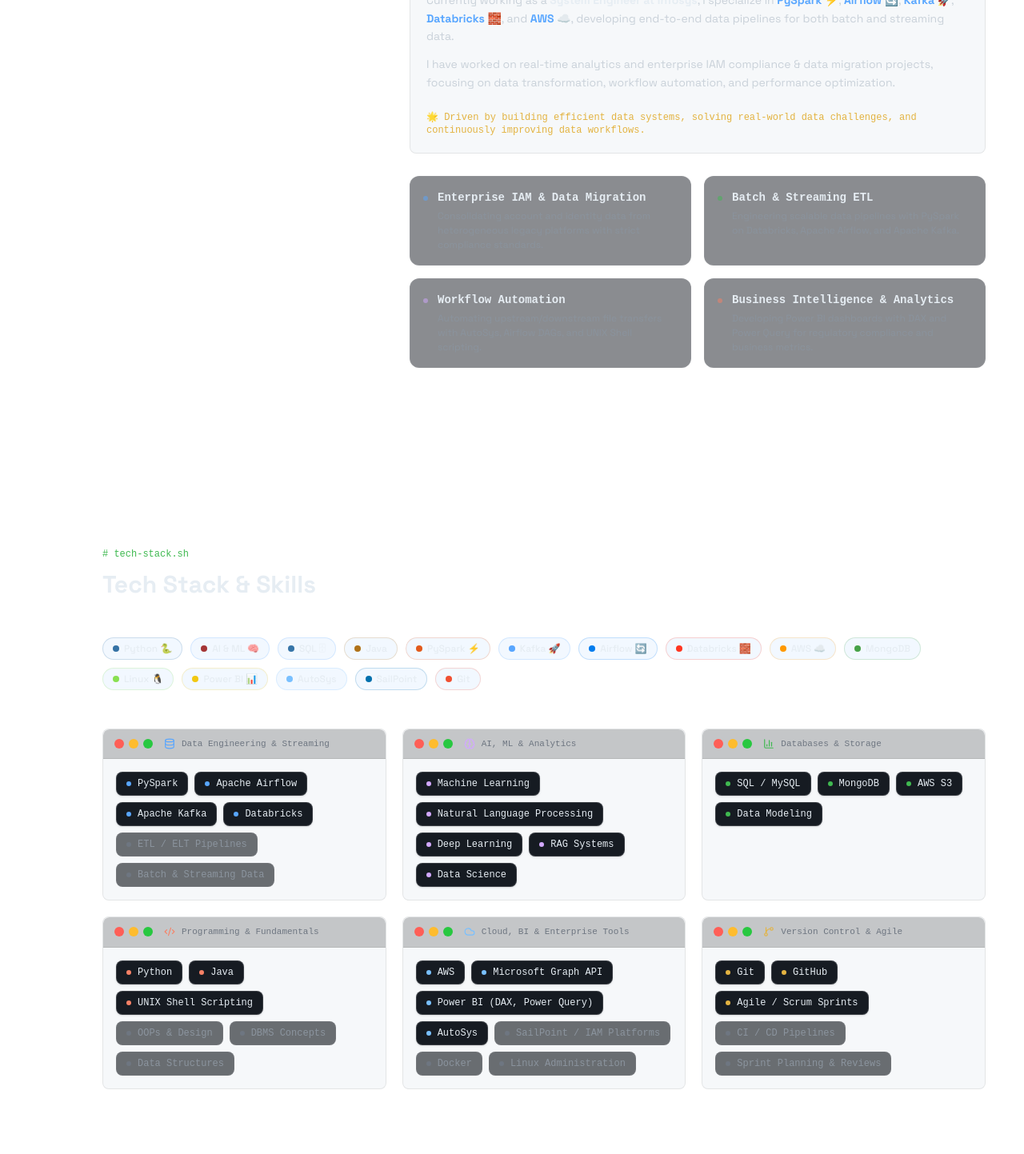
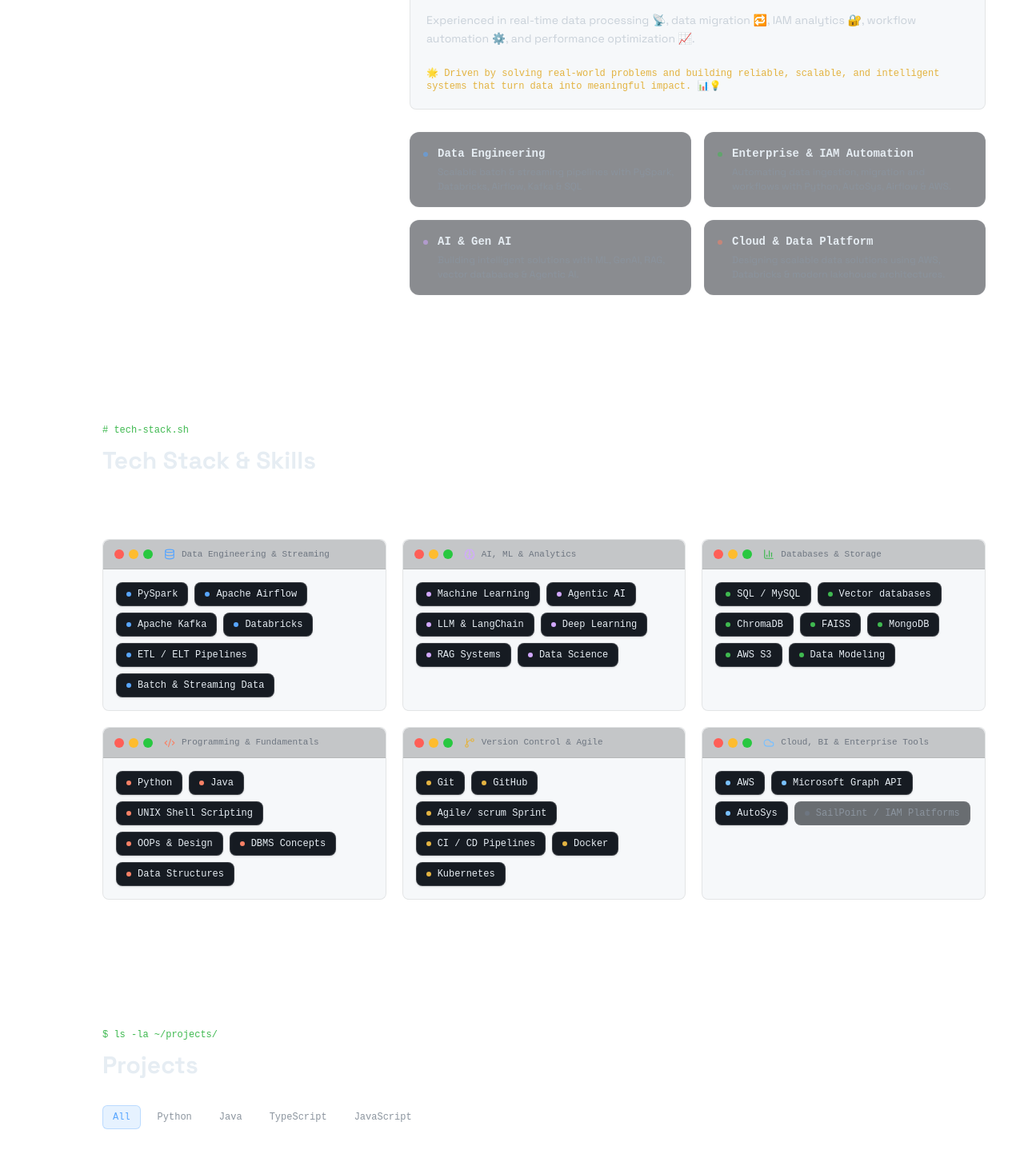
Before and after one commit to RishiKaradbhajane/Portfolio, a Next.js app: page / in a window 1280 px wide. Shown: the part 1330-2773 px from the top of the page at 80% size. Built offline with nearby package versions, Linux system fonts and the light colour scheme.

Commit message:
features added on 1st oct

```diff
--- a/src/app/page.tsx
+++ b/src/app/page.tsx
@@ -31,7 +31,7 @@
         <HeroSection />
 
         {/* About Section */}
-        <section id="about" className="py-20 lg:py-28 relative border-t border-white/5">
+        <section id="about" className="py-16 lg:py-20 relative border-t border-white/5">
           <div className="container mx-auto px-6 lg:px-12 relative z-10 w-full">
             <div className="grid grid-cols-1 lg:grid-cols-12 gap-8 lg:gap-12 items-start">
 
@@ -103,34 +103,34 @@
                       </div>
                       <div>
                         specialization: [
-                        <span className="text-[#f78166]">"PySpark"</span>,{" "}
-                        <span className="text-[#f78166]">"Airflow"</span>,{" "}
-                        <span className="text-[#f78166]">"Kafka"</span>,{" "}
-                        <span className="text-[#f78166]">"Databricks"</span>,{" "}
+                        <span className="text-[#f78166]">"Data Engineering"</span>,{" "}
+                        <span className="text-[#f78166]">"AI/ML"</span>,{" "}
+                        <span className="text-[#f78166]">"RAG"</span>,{" "}
+                        <span className="text-[#f78166]">"Agentic AI"</span>,{" "}
                         <span className="text-[#f78166]">"AWS"</span>
                         ],
                       </div>
                       <div>
-                        passion: <span className="text-[#f78166]">"Building scalable ETL pipelines &amp; real-time data systems"</span>
+                        passion: <span className="text-[#f78166]">"Building scalable data pipelines & intelligent AI systems"</span>
                       </div>
                     </div>
                     <p>&#125;;</p>
 
                     <div className="font-sans text-sm text-[#c9d1d9] leading-relaxed pt-3 space-y-3 border-t border-white/5">
                       <p>
-                        I am a Data Engineer passionate about building scalable ETL pipelines and real-time data processing systems that drive reliable analytics and business insights 📊.
+                        AI & Data Engineer passionate about building scalable data systems and intelligent AI solutions. 🚀
                       </p>
                       <p>
-                        Currently working as a <strong className="text-[#e6edf3]">System Engineer at Infosys</strong>, I specialize in <strong className="text-[#58a6ff]">PySpark ⚡</strong>, <strong className="text-[#58a6ff]">Airflow 🔄</strong>, <strong className="text-[#58a6ff]">Kafka 🚀</strong>, <strong className="text-[#58a6ff]">Databricks 🧱</strong>, and <strong className="text-[#58a6ff]">AWS ☁️</strong>, developing end-to-end data pipelines for both batch and streaming data.
+                        I specialize in PySpark ⚡, Airflow 🔄, Databricks 🧱, AWS ☁️, SQL 🗄️, Machine Learning 🤖, Generative AI ✨, RAG 🔎, Vector Databases 🧠, and Agentic AI 🕸️, building end-to-end data and AI solutions.
                       </p>
                       <p>
-                        I have worked on real-time analytics and enterprise IAM compliance &amp; data migration projects, focusing on data transformation, workflow automation, and performance optimization.
+                        Experienced in real-time data processing 📡, data migration 🔁, IAM analytics 🔐, workflow automation ⚙️, and performance optimization 📈.
                       </p>
                     </div>
 
                     {/* Driven callout */}
                     <p className="text-xs font-mono text-[#e3b341] pt-2">
-                      🌟 Driven by building efficient data systems, solving real-world data challenges, and continuously improving data workflows.
+                      🌟 Driven by solving real-world problems and building reliable, scalable, and intelligent systems that turn data into meaningful impact. 📊💡
                     </p>
                   </div>
                 </div>
@@ -140,36 +140,36 @@
                   <div className="p-4 rounded-xl bg-[#161b22]/50 border border-white/5 flex items-start gap-3">
                     <span className="w-1.5 h-1.5 rounded-full bg-[#58a6ff] mt-2 flex-shrink-0 animate-pulse" />
                     <div>
-                      <h4 className="text-sm font-semibold text-[#e6edf3] mb-1 font-mono">Enterprise IAM &amp; Data Migration</h4>
+                      <h4 className="text-sm font-semibold text-[#e6edf3] mb-1 font-mono">Data Engineering</h4>
                       <p className="text-xs text-[#8b949e] leading-normal">
-                        Consolidating account and identity data from heterogeneous legacy platforms with strict compliance standards.
+                        Scalable batch & streaming pipelines with PySpark, Databricks, Airflow, Kafka & SQL
                       </p>
                     </div>
                   </div>
                   <div className="p-4 rounded-xl bg-[#161b22]/50 border border-white/5 flex items-start gap-3">
                     <span className="w-1.5 h-1.5 rounded-full bg-[#3fb950] mt-2 flex-shrink-0 animate-pulse" />
                     <div>
-                      <h4 className="text-sm font-semibold text-[#e6edf3] mb-1 font-mono">Batch &amp; Streaming ETL</h4>
+                      <h4 className="text-sm font-semibold text-[#e6edf3] mb-1 font-mono">Enterprise & IAM Automation</h4>
                       <p className="text-xs text-[#8b949e] leading-normal">
-                        Engineering scalable data pipelines with PySpark on Databricks, Apache Airflow, and Apache Kafka.
+                        Automating data ingestion, migration and workflows with Python, AutoSys, Airflow & AWS.
                       </p>
                     </div>
                   </div>
                   <div className="p-4 rounded-xl bg-[#161b22]/50 border border-white/5 flex items-start gap-3">
                     <span className="w-1.5 h-1.5 rounded-full bg-[#d2a8ff] mt-2 flex-shrink-0 animate-pulse" />
                     <div>
-                      <h4 className="text-sm font-semibold text-[#e6edf3] mb-1 font-mono">Workflow Automation</h4>
+                      <h4 className="text-sm font-semibold text-[#e6edf3] mb-1 font-mono">AI & Gen AI</h4>
                       <p className="text-xs text-[#8b949e] leading-normal">
-                        Automating upstream/downstream file transfers with AutoSys, Airflow DAGs, and UNIX Shell scripting.
+                        Building intelligent solutions with ML, GenAI, RAG, vector databases & Agentic AI.
                       </p>
                     </div>
                   </div>
                   <div className="p-4 rounded-xl bg-[#161b22]/50 border border-white/5 flex items-start gap-3">
                     <span className="w-1.5 h-1.5 rounded-full bg-[#f78166] mt-2 flex-shrink-0 animate-pulse" />
                     <div>
-                      <h4 className="text-sm font-semibold text-[#e6edf3] mb-1 font-mono">Business Intelligence &amp; Analytics</h4>
+                      <h4 className="text-sm font-semibold text-[#e6edf3] mb-1 font-mono">Cloud & Data Platform</h4>
                       <p className="text-xs text-[#8b949e] leading-normal">
-                        Developing Power BI dashboards with DAX and Power Query for regulatory compliance and business metrics.
+                        Designing scalable data solutions using AWS, Databricks & modern lakehouse architectures.
                       </p>
                     </div>
                   </div>
--- a/src/components/Experience.tsx
+++ b/src/components/Experience.tsx
@@ -28,14 +28,17 @@
     location: "Bangalore, Karnataka, India",
     period: "July 2025 – Present",
     current: true,
-    summary: "Working on enterprise-scale Identity & Access Management (IAM) data consolidation and analytics processing.",
+    summary: "Engineered enterprise-scale IAM data pipelines and automation solutions using PySpark, Databricks, Airflow, AWS S3 and Microsoft Graph API",
     description: [
-      "I work on an enterprise IAM data platform for State Street where we consolidate account and identity data from heterogeneous legacy and directory platforms.",
-      "AutoSys handles upstream scheduling and file transfers, S3 provides the landing/archive layer, Airflow orchestrates processing, and Databricks performs the transformation and analytical processing.",
-      "I work mainly on SQL/PySpark transformations, data quality, business-rule implementation, environment handling and pipeline troubleshooting.",
-      "The resulting datasets support Power BI-based compliance reporting through PCP and identity/ownership processing through Bionics and SailPoint.",
+      "Built daily data pipelines processing 500+ GB and 50+ files/day using PySpark, Airflow, AutoSys, AWS S3 and Databricks.",
+      "Processed 100K+ IAM accounts across 8+ enterprise platforms, supporting identity governance and compliance analytics.",
+      "Optimized Spark workloads using partitioning, caching, broadcast joins and AQE, reducing execution time by ~30%.",
+      "Developed Microsoft Graph API–based automation using Entra ID authentication to extract data from SharePoint and automate targeted email distribution.",
+      "Automated 6+ IAM compliance metrics/workflows, reducing manual data-processing activities across recurring operations.",
+      "Implemented Bronze–Silver–Gold architecture, data quality checks and Unity Catalog governance for scalable and controlled data processing.",
+      "Managed error handling, retries, monitoring and production troubleshooting across Airflow and AutoSys workflows."
     ],
-    tags: ["PySpark", "Databricks", "Apache Airflow", "AWS S3", "SQL", "AutoSys", "SailPoint", "Power BI", "IAM Compliance"],
+    tags: ["Python", "PySpark", "PL/SQL", "Databricks", "Apache Airflow", "AWS S3", "SQL", "AutoSys", "Microsoft Graph API", "IAM Compliance"],
   },
   {
     type: "work",
@@ -79,7 +82,7 @@
   });
 
   return (
-    <section id="experience" className="py-20 lg:py-28 relative border-t border-white/5">
+    <section id="experience" className="py-16 lg:py-20 relative border-t border-white/5">
       <div className="container mx-auto px-6 lg:px-12">
 
         {/* Header */}
@@ -88,7 +91,7 @@
           whileInView={{ opacity: 1, y: 0 }}
           viewport={{ once: true }}
           transition={{ duration: 0.5 }}
-          className="mb-10"
+          className="mb-8"
         >
           <div className="flex items-center gap-2 mb-3">
             <span className="text-[#3fb950] font-mono text-xs">$ cat journey.log</span>
--- a/src/components/Projects.tsx
+++ b/src/components/Projects.tsx
@@ -72,7 +72,7 @@
   });
 
   return (
-    <section id="projects" className="py-20 lg:py-28 relative border-t border-white/5">
+    <section id="projects" className="py-16 lg:py-20 relative border-t border-white/5">
       <div className="container mx-auto px-6 lg:px-12">
 
         {/* Header */}
@@ -81,15 +81,12 @@
           whileInView={{ opacity: 1, y: 0 }}
           viewport={{ once: true }}
           transition={{ duration: 0.5 }}
-          className="mb-10"
+          className="mb-8"
         >
           <div className="flex items-center gap-2 mb-3">
             <span className="text-[#3fb950] font-mono text-xs">$ ls -la ~/projects/</span>
           </div>
           <h2 className="text-2xl sm:text-3xl font-bold text-[#e6edf3] mb-3">Projects</h2>
-          <p className="text-[#8b949e] text-sm max-w-xl">
-            A selection of repositories — from data analysis to ML models and full-stack apps.
-          </p>
         </motion.div>
 
         {/* Filters */}
@@ -98,11 +95,10 @@
             <button
               key={f}
               onClick={() => setActiveFilter(f)}
-              className={`px-3 py-1.5 rounded-md text-xs font-mono transition-all duration-150 border ${
-                activeFilter === f
-                  ? "bg-[#58a6ff]/15 text-[#58a6ff] border-[#58a6ff]/30"
-                  : "bg-transparent text-[#8b949e] border-white/10 hover:border-white/20 hover:text-[#e6edf3]"
-              }`}
+              className={`px-3 py-1.5 rounded-md text-xs font-mono transition-all duration-150 border ${activeFilter === f
+                ? "bg-[#58a6ff]/15 text-[#58a6ff] border-[#58a6ff]/30"
+                : "bg-transparent text-[#8b949e] border-white/10 hover:border-white/20 hover:text-[#e6edf3]"
+                }`}
             >
               {f}
               {f === "Featured" && (
@@ -207,9 +203,8 @@
                       </a>
                     )}
                     <ChevronRight
-                      className={`w-3.5 h-3.5 ml-auto transition-all duration-200 ${
-                        hovered === project.id ? "text-[#58a6ff] translate-x-1" : "text-[#6e7681]"
-                      }`}
+                      className={`w-3.5 h-3.5 ml-auto transition-all duration-200 ${hovered === project.id ? "text-[#58a6ff] translate-x-1" : "text-[#6e7681]"
+                        }`}
                     />
                   </div>
                 </div>
--- a/src/components/TechStack.tsx
+++ b/src/components/TechStack.tsx
@@ -14,8 +14,8 @@
       { name: "Apache Airflow", highlight: true },
       { name: "Apache Kafka", highlight: true },
       { name: "Databricks", highlight: true },
-      { name: "ETL / ELT Pipelines", highlight: false },
-      { name: "Batch & Streaming Data", highlight: false },
+      { name: "ETL / ELT Pipelines", highlight: true },
+      { name: "Batch & Streaming Data", highlight: true },
     ],
   },
   {
@@ -24,7 +24,8 @@
     color: "#d2a8ff",
     skills: [
       { name: "Machine Learning", highlight: true },
-      { name: "Natural Language Processing", highlight: true },
+      { name: "Agentic AI", highlight: true },
+      { name: "LLM & LangChain", highlight: true },
       { name: "Deep Learning", highlight: true },
       { name: "RAG Systems", highlight: true },
       { name: "Data Science", highlight: true },
@@ -36,6 +37,9 @@
     color: "#3fb950",
     skills: [
       { name: "SQL / MySQL", highlight: true },
+      { name: "Vector databases", highlight: true },
+      { name: "ChromaDB", highlight: true },
+      { name: "FAISS", highlight: true },
       { name: "MongoDB", highlight: true },
       { name: "AWS S3", highlight: true },
       { name: "Data Modeling", highlight: true },
@@ -49,9 +53,22 @@
       { name: "Python", highlight: true },
       { name: "Java", highlight: true },
       { name: "UNIX Shell Scripting", highlight: true },
-      { name: "OOPs & Design", highlight: false },
-      { name: "DBMS Concepts", highlight: false },
-      { name: "Data Structures", highlight: false },
+      { name: "OOPs & Design", highlight: true },
+      { name: "DBMS Concepts", highlight: true },
+      { name: "Data Structures", highlight: true },
+    ],
+  },
+  {
+    category: "Version Control & Agile",
+    icon: GitBranch,
+    color: "#e3b341",
+    skills: [
+      { name: "Git", highlight: true },
+      { name: "GitHub", highlight: true },
+      { name: "Agile/ scrum Sprint", highlight: true },
+      { name: "CI / CD Pipelines", highlight: true },
+      { name: "Docker", highlight: true },
+      { name: "Kubernetes", highlight: true }
     ],
   },
   {
@@ -61,23 +78,8 @@
     skills: [
       { name: "AWS", highlight: true },
       { name: "Microsoft Graph API", highlight: true },
-      { name: "Power BI (DAX, Power Query)", highlight: true },
       { name: "AutoSys", highlight: true },
-      { name: "SailPoint / IAM Platforms", highlight: false },
-      { name: "Docker", highlight: false },
-      { name: "Linux Administration", highlight: false },
-    ],
-  },
-  {
-    category: "Version Control & Agile",
-    icon: GitBranch,
-    color: "#e3b341",
-    skills: [
-      { name: "Git", highlight: true },
-      { name: "GitHub", highlight: true },
-      { name: "Agile / Scrum Sprints", highlight: true },
-      { name: "CI / CD Pipelines", highlight: false },
-      { name: "Sprint Planning & Reviews", highlight: false }
+      { name: "SailPoint / IAM Platforms", highlight: false }
     ],
   },
 ];
@@ -102,7 +104,7 @@
 
 export default function TechStack() {
   return (
-    <section id="tech" className="py-20 lg:py-28 relative border-t border-white/5">
+    <section id="tech" className="py-16 lg:py-20 relative border-t border-white/5">
       <div className="container mx-auto px-6 lg:px-12">
 
         {/* Header */}
@@ -111,7 +113,7 @@
           whileInView={{ opacity: 1, y: 0 }}
           viewport={{ once: true }}
           transition={{ duration: 0.5 }}
-          className="mb-12"
+          className="mb-8"
         >
           <div className="flex items-center gap-2 mb-3">
             <span className="text-[#3fb950] font-mono text-xs"># tech-stack.sh</span>
@@ -129,16 +131,6 @@
           transition={{ duration: 0.6, delay: 0.1 }}
           className="flex flex-wrap gap-2.5 mb-12"
         >
-          {CORE_SKILL_TAGS.map(({ label, dot }) => (
-            <span
-              key={label}
-              className="tech-badge cursor-default hover:scale-105 transition-transform"
-              style={{ borderColor: `${dot}35`, color: "#e6edf3" }}
-            >
-              <span className="w-2 h-2 rounded-full" style={{ background: dot }} />
-              {label}
-            </span>
-          ))}
         </motion.div>
 
         {/* Skill categories grid */}
```
Also changed, not shown: src/app/api/contact/route.ts (+24 -9 lines), src/app/globals.css (+135 -36 lines), src/components/Certifications.tsx (+2 -5 lines), src/components/ContactSection.tsx (+17 -4 lines), src/components/HeroSection.tsx (+7 -3 lines).
